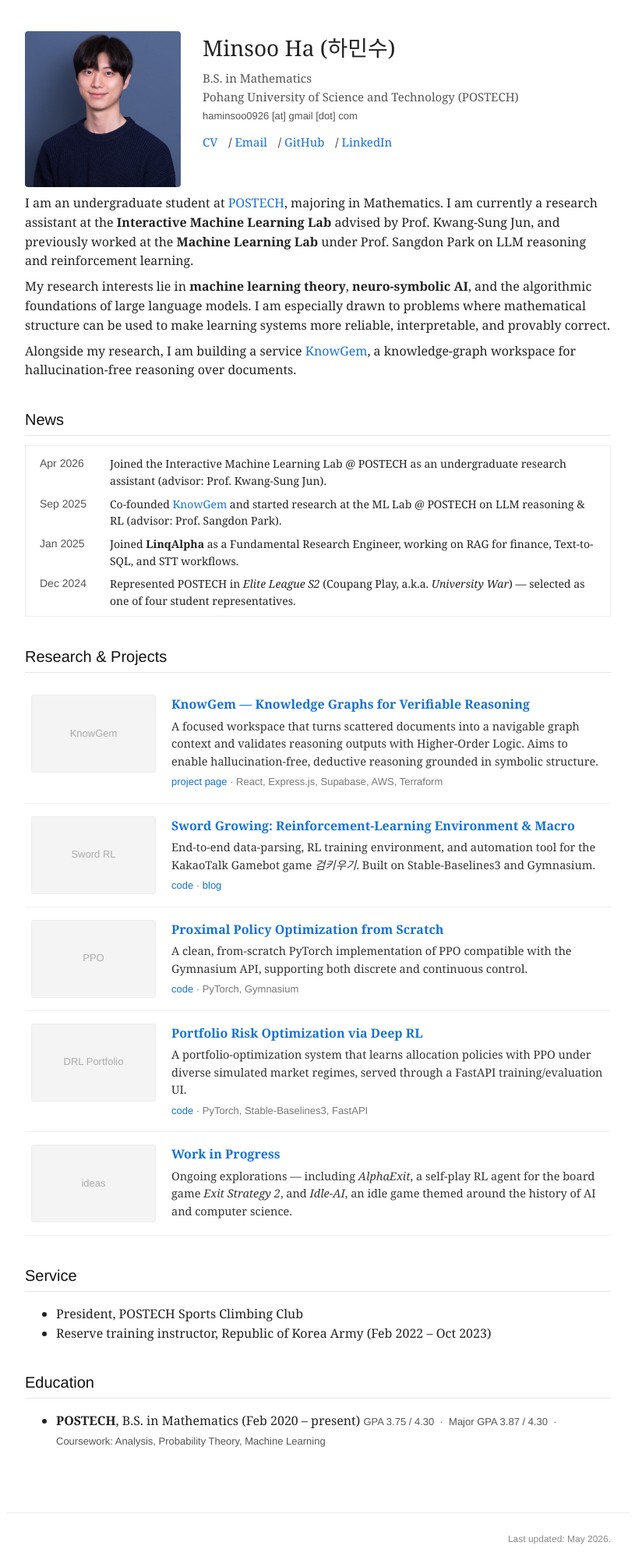
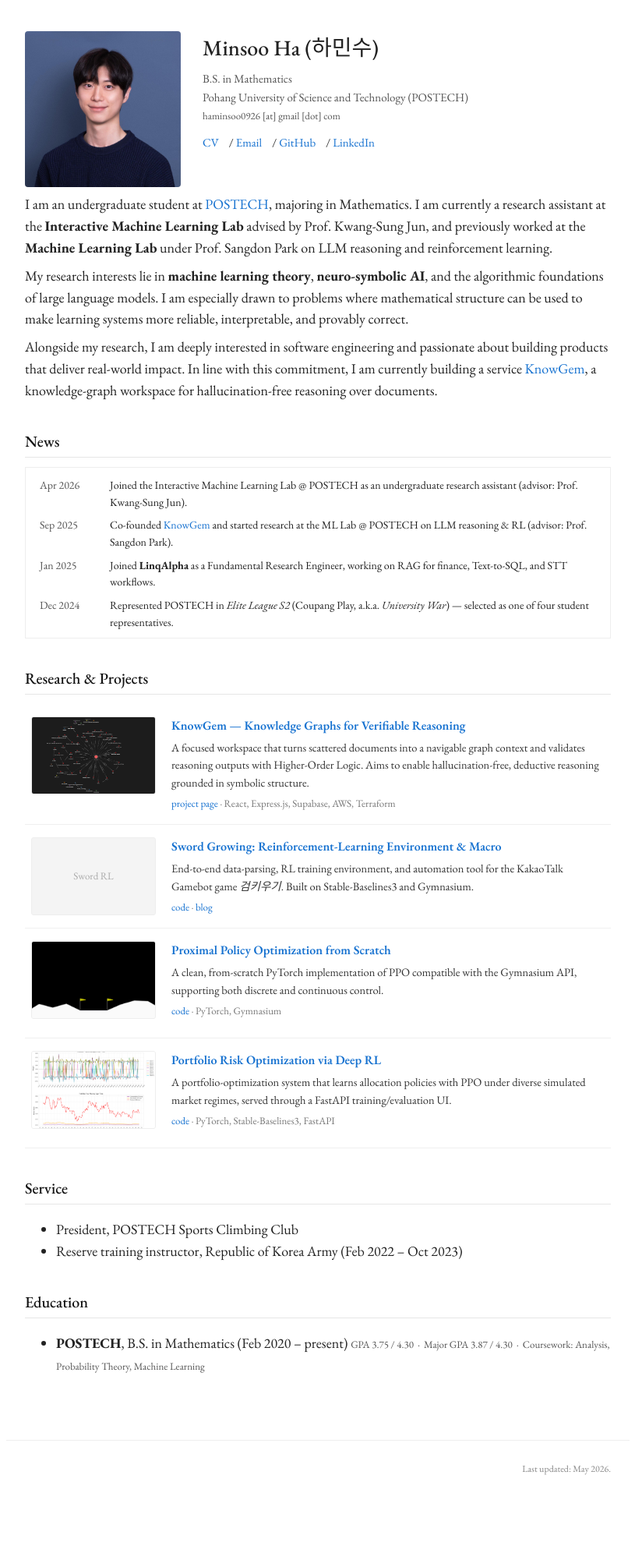
Before and after one commit to minsoo0926/minsoo0926.github.io, a Jekyll site: the page built from index.md, in a window 1280 px wide. Shown: the whole page at 78% size, without its empty margins (232-1047 px from the left). Built offline with Jekyll 4.4.1, drawn with Linux system fonts in a browser that asks for light colours; after the commit the page ends 1920 px from its top, so only the background shows below that.

Commit message:
FEATURE: new font and images

```diff
--- a/_includes/head.html
+++ b/_includes/head.html
@@ -5,4 +5,7 @@
 <meta name="author" content="Minsoo Ha">
 <meta name="viewport" content="width=device-width, initial-scale=1">
 <link rel="icon" href="/assets/images/favicon.png" type="image/png">
+<link rel="preconnect" href="https://fonts.googleapis.com">
+<link rel="preconnect" href="https://fonts.gstatic.com" crossorigin>
+<link href="https://fonts.googleapis.com/css2?family=EB+Garamond:ital,wght@0,400;0,500;0,600;0,700;1,400;1,600&family=Noto+Serif+KR:wght@400;500;600;700&display=swap" rel="stylesheet">
 <link rel="stylesheet" href="/assets/css/style.css">
--- a/assets/css/style.css
+++ b/assets/css/style.css
@@ -4,7 +4,8 @@ html { box-sizing: border-box; }
 *, *:before, *:after { box-sizing: inherit; }
 
 body {
-    font-family: "Georgia", "Times New Roman", serif;
+    font-family: "EB Garamond", "Georgia", "Times New Roman", "Noto Serif KR", serif;
+    font-size: 18px;
     color: #222;
     background: #ffffff;
     line-height: 1.55;
@@ -25,7 +26,7 @@ a {
 }
 a:hover { color: #f09228; text-decoration: underline; }
 
-h1, h2, h3 { font-family: "Helvetica Neue", Helvetica, Arial, sans-serif; color: #111; }
+h1, h2, h3 { font-family: "EB Garamond", "Georgia", "Times New Roman", "Noto Serif KR", serif; color: #111; }
 h1 { font-size: 28px; margin: 0 0 4px 0; font-weight: 500; }
 h2 { font-size: 20px; margin: 36px 0 12px 0; font-weight: 500; border-bottom: 1px solid #e6e6e6; padding-bottom: 4px; }
 h3 { font-size: 17px; margin: 18px 0 6px 0; font-weight: 600; }
@@ -68,7 +69,7 @@ hr {
 }
 .news table { border-collapse: collapse; width: 100%; }
 .news td { padding: 4px 6px; vertical-align: top; }
-.news td.date { white-space: nowrap; color: #555; width: 90px; font-family: "Helvetica Neue", sans-serif; }
+.news td.date { white-space: nowrap; color: #555; width: 90px; font-family: "EB Garamond", "Georgia", "Times New Roman", "Noto Serif KR", serif; }
 
 /* Research/projects table */
 .research { width: 100%; border-collapse: collapse; }
@@ -92,18 +93,18 @@ hr {
     align-items: center;
     justify-content: center;
     color: #aaa;
-    font-family: "Helvetica Neue", sans-serif;
+    font-family: "EB Garamond", "Georgia", "Times New Roman", "Noto Serif KR", serif;
     font-size: 13px;
 }
 .research .title { font-weight: 600; color: #111; font-size: 16px; }
 .research .desc { font-size: 14.5px; color: #333; margin-top: 4px; }
-.research .tags { font-size: 13px; color: #777; margin-top: 6px; font-family: "Helvetica Neue", sans-serif; }
+.research .tags { font-size: 13px; color: #777; margin-top: 6px; font-family: "EB Garamond", "Georgia", "Times New Roman", "Noto Serif KR", serif; }
 .research .tags a { color: #1772d0; }
 
 /* Posts list */
 .posts { list-style: none; padding: 0; }
 .posts li { padding: 8px 0; border-bottom: 1px solid #f0f0f0; }
-.posts .date { color: #777; font-size: 13px; font-family: "Helvetica Neue", sans-serif; margin-right: 10px; }
+.posts .date { color: #777; font-size: 13px; font-family: "EB Garamond", "Georgia", "Times New Roman", "Noto Serif KR", serif; margin-right: 10px; }
 
 footer {
     max-width: 800px;
@@ -112,20 +113,20 @@ footer {
     border-top: 1px solid #eee;
     color: #888;
     text-align: right;
-    font-family: "Helvetica Neue", sans-serif;
+    font-family: "EB Garamond", "Georgia", "Times New Roman", "Noto Serif KR", serif;
 }
 footer small { font-size: 12px; }
 
 /* Post page */
 article.post { font-size: 16px; }
 article.post h1 { margin-top: 0; font-size: 26px; }
-article.post .meta { color: #777; font-size: 13px; margin-bottom: 24px; font-family: "Helvetica Neue", sans-serif; }
+article.post .meta { color: #777; font-size: 13px; margin-bottom: 24px; font-family: "EB Garamond", "Georgia", "Times New Roman", "Noto Serif KR", serif; }
 article.post p { margin: 14px 0; }
 article.post em, article.post i { color: #444; }
 
 /* Project page */
 article.project .title { font-size: 24px; font-weight: 500; margin-bottom: 4px; }
-article.project .links { font-family: "Helvetica Neue", sans-serif; font-size: 14px; margin-bottom: 16px; }
+article.project .links { font-family: "EB Garamond", "Georgia", "Times New Roman", "Noto Serif KR", serif; font-size: 14px; margin-bottom: 16px; }
 article.project .links a { margin-right: 10px; }
 article.project h2 { font-size: 17px; }
 
--- a/index.md
+++ b/index.md
@@ -10,7 +10,7 @@ layout: default
         <div class="affil">
             B.S. in Mathematics<br>
             Pohang University of Science and Technology (POSTECH)<br>
-            <span style="font-family:'Helvetica Neue',sans-serif; font-size:13px;">haminsoo0926 [at] gmail [dot] com</span>
+            <span style="font-family:'EB Garamond','Georgia','Times New Roman','Noto Serif KR',serif; font-size:13px;">haminsoo0926 [at] gmail [dot] com</span>
         </div>
         <div class="links">
             <a href="/cv.pdf">CV</a> /
@@ -32,8 +32,8 @@ AI**, and the algorithmic foundations of large language models. I am
 especially drawn to problems where mathematical structure can be used to make
 learning systems more reliable, interpretable, and provably correct.
 
-Alongside my research, I am building a service [KnowGem](https://knowgem.net), a
-knowledge-graph workspace for hallucination-free reasoning over documents.
+Alongside my research, I am deeply interested in software engineering and passionate about building products that deliver real-world impact.
+In line with this commitment, I am currently building a service [KnowGem](https://knowgem.net), a knowledge-graph workspace for hallucination-free reasoning over documents.
 
 ## News
 
@@ -57,7 +57,7 @@ knowledge-graph workspace for hallucination-free reasoning over documents.
 ## Education
 
 - **POSTECH**, B.S. in Mathematics (Feb 2020 – present)
-  <span style="font-family:'Helvetica Neue',sans-serif; font-size:13px; color:#555;">
+  <span style="font-family:'EB Garamond','Georgia','Times New Roman','Noto Serif KR',serif; font-size:13px; color:#555;">
   GPA 3.75 / 4.30 &nbsp;·&nbsp; Major GPA 3.87 / 4.30 &nbsp;·&nbsp;
   Coursework: Analysis, Probability Theory, Machine Learning
   </span>
```
Also changed, not shown: _data/projects.yml (+12 -9 lines), assets/images/knowgem.png (added), assets/images/ppo_scratch.gif (added), assets/images/profile.jpg, assets/images/risk_optimization.png (added), 2 other files.
